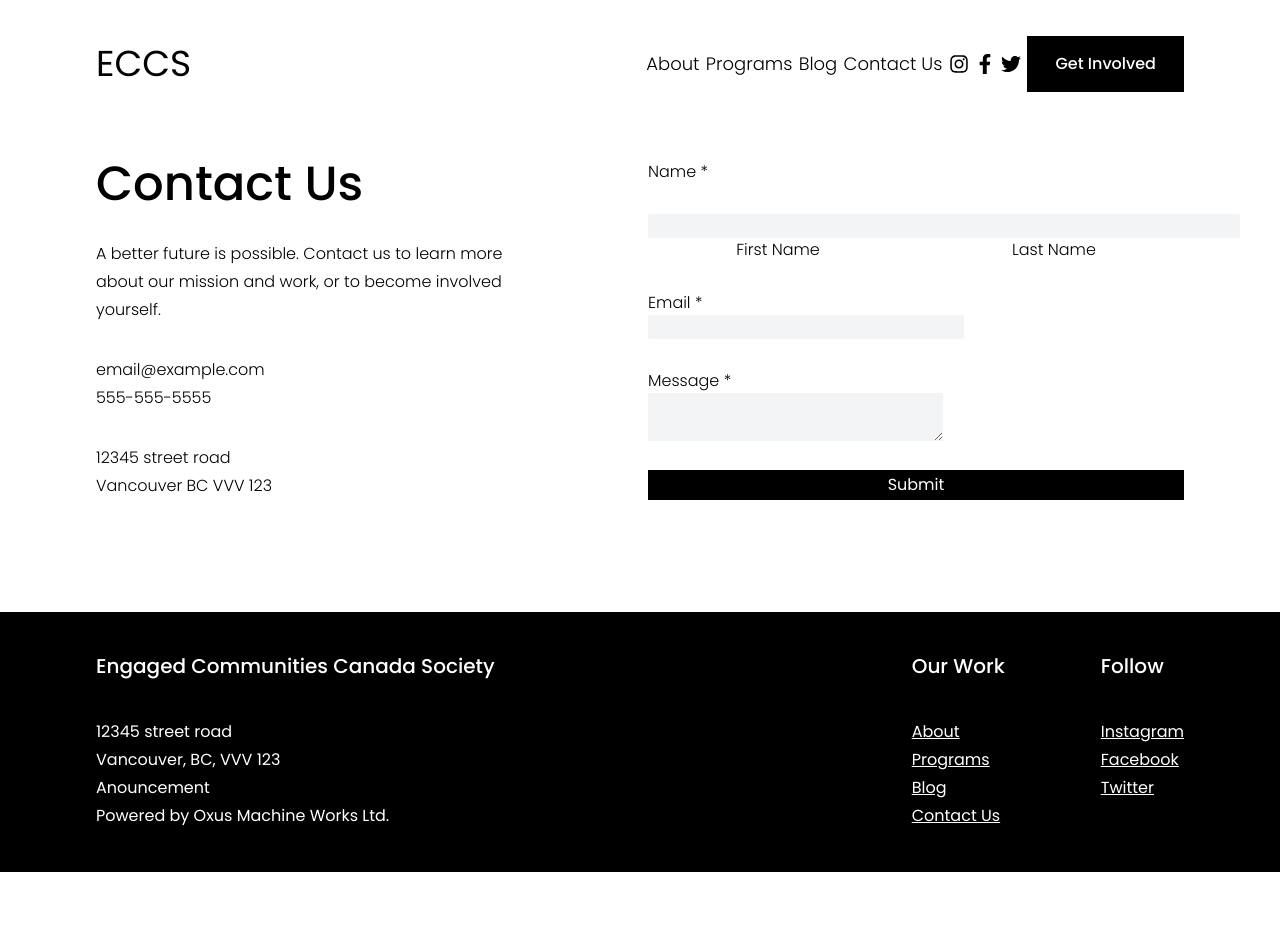
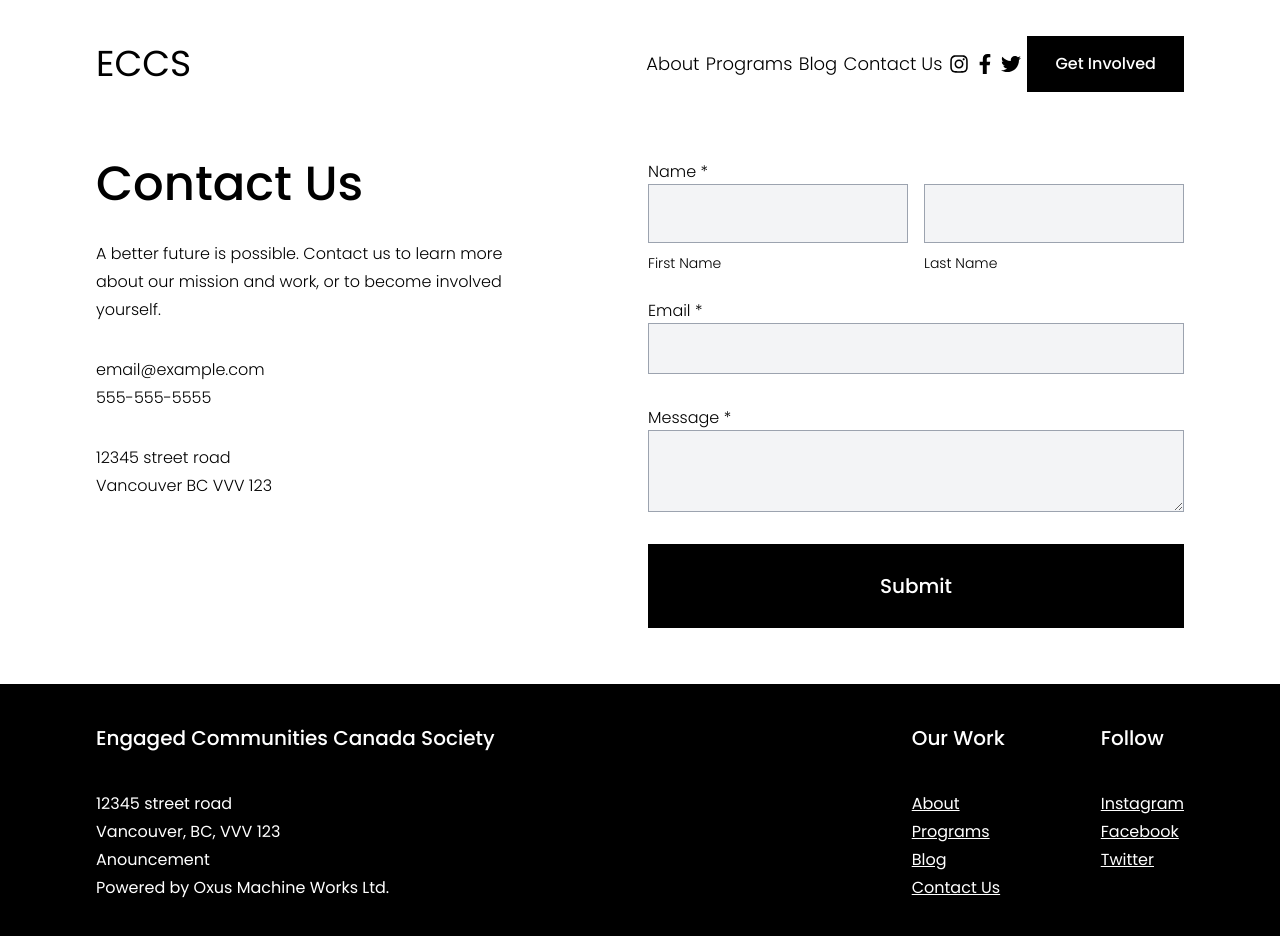
Before and after one commit to vvEii/eccs-website, a React (Create React App) app in the folder app/: page /contact in a window 1280 px wide. Shown: the top 936 px of the page. Before the commit the page ends 872 px from the top, so only its background shows below. Built offline with nearby package versions, Linux system fonts and the light colour scheme.

Commit message:
Style the Form conponent

```diff
--- a/app/src/components/Form.js
+++ b/app/src/components/Form.js
@@ -2,32 +2,40 @@ import React from 'react';
 
 const Form = () => {
   return (
-    <form className='grid grid-cols-1 gap-6 '>
+    <form className='grid w-full'>
       <p className='text-base text-black font-light text-left'>Name *</p>
-      <div className='grid grid-cols-2 gap-4'>
-        <div>
-          <input type='text' className='rounded-sm bg-gray-100 block' />
-          <label className='text-base text-black font-light text-left'>
-            First Name
-          </label>
+      <div className='grid grid-cols-2 gap-4 '>
+        <div className='text-left'>
+          <input
+            type='text'
+            className='pl-2 text-base text-black bg-gray-100 block w-full h-full mb-2 border border-gray-400 focus:outline-none focus:ring-2 focus:ring-black focus:ring-offset-4'
+          />
+          <label className='text-sm text-black font-light'>First Name</label>
         </div>
-        <div>
-          <input type='text' className='rounded-sm bg-gray-100 block' />
-          <label className='text-base text-black font-light text-left'>
-            Last Name
-          </label>
+        <div className='text-left'>
+          <input
+            type='text'
+            className='pl-2 text-base text-black  bg-gray-100 block w-full h-full mb-2 border border-gray-400 focus:outline-none focus:ring-2 focus:ring-black focus:ring-offset-4'
+          />
+          <label className='text-sm text-black font-light'>Last Name</label>
         </div>
       </div>
-      <div className='text-left'>
+      <div className='text-left mt-14'>
         <label className='text-base text-black font-light'>Email *</label>
-        <input type='text' className='rounded-sm bg-gray-100 block' />
+        <input
+          type='text'
+          className='pl-2 text-base text-black  bg-gray-100 block w-full h-full border border-gray-400 focus:outline-none focus:ring-2 focus:ring-black focus:ring-offset-4'
+        />
       </div>
-      <div className='text-left'>
+      <div className='text-left mt-14'>
         <label className='text-base text-black font-light'>Message *</label>
-        <textarea type='text' className='resize-y bg-gray-100 block' />
+        <textarea
+          type='text'
+          className='pl-2 pt-2 text-base text-black resize-y bg-gray-100 block w-full h-full border border-gray-400 focus:outline-none focus:ring-2 focus:ring-black focus:ring-offset-4'
+        />
       </div>
 
-      <button className='bg-black text-white text-base font-normal'>
+      <button className='bg-black text-white text-xl font-medium mt-14 h-full'>
         Submit
       </button>
     </form>
```
